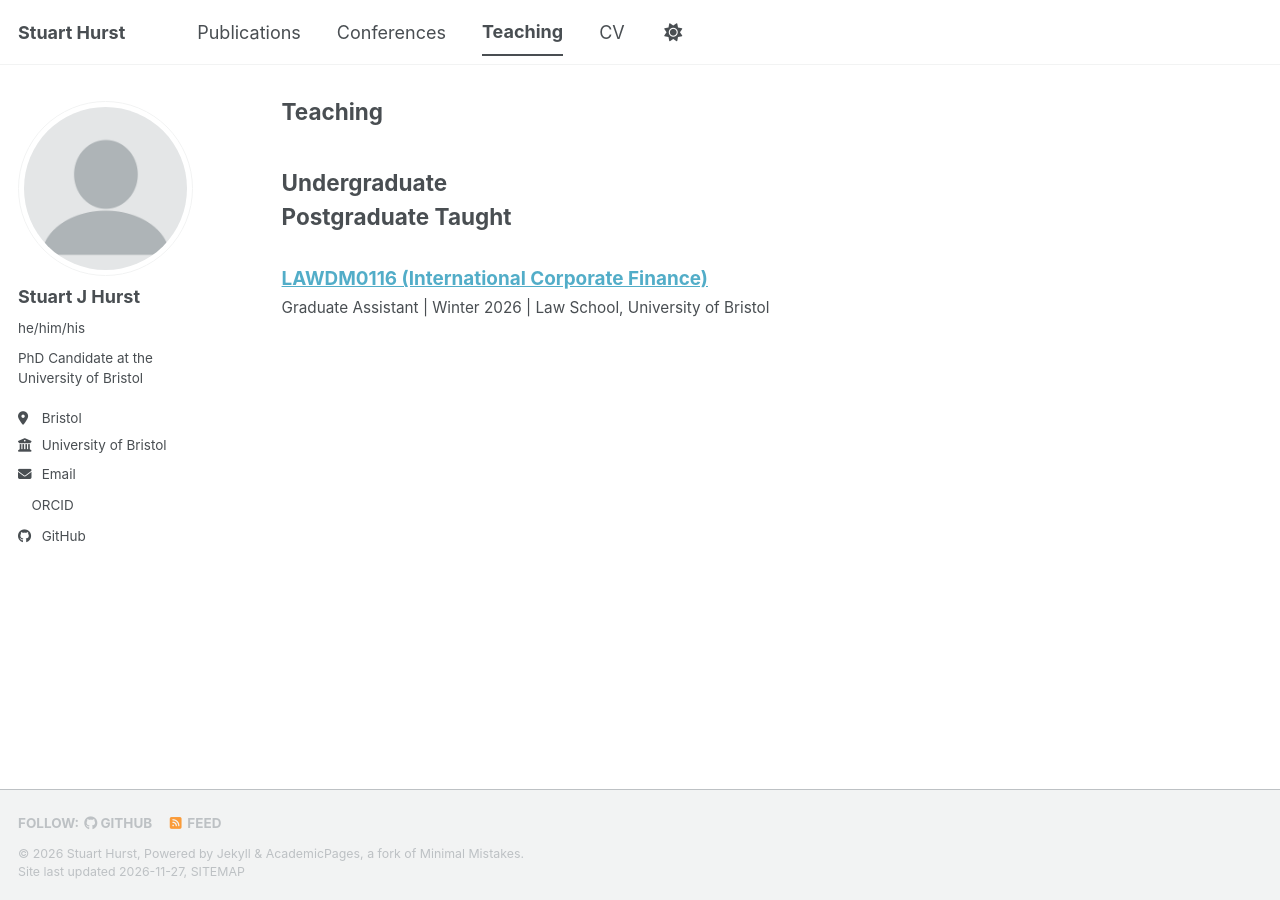
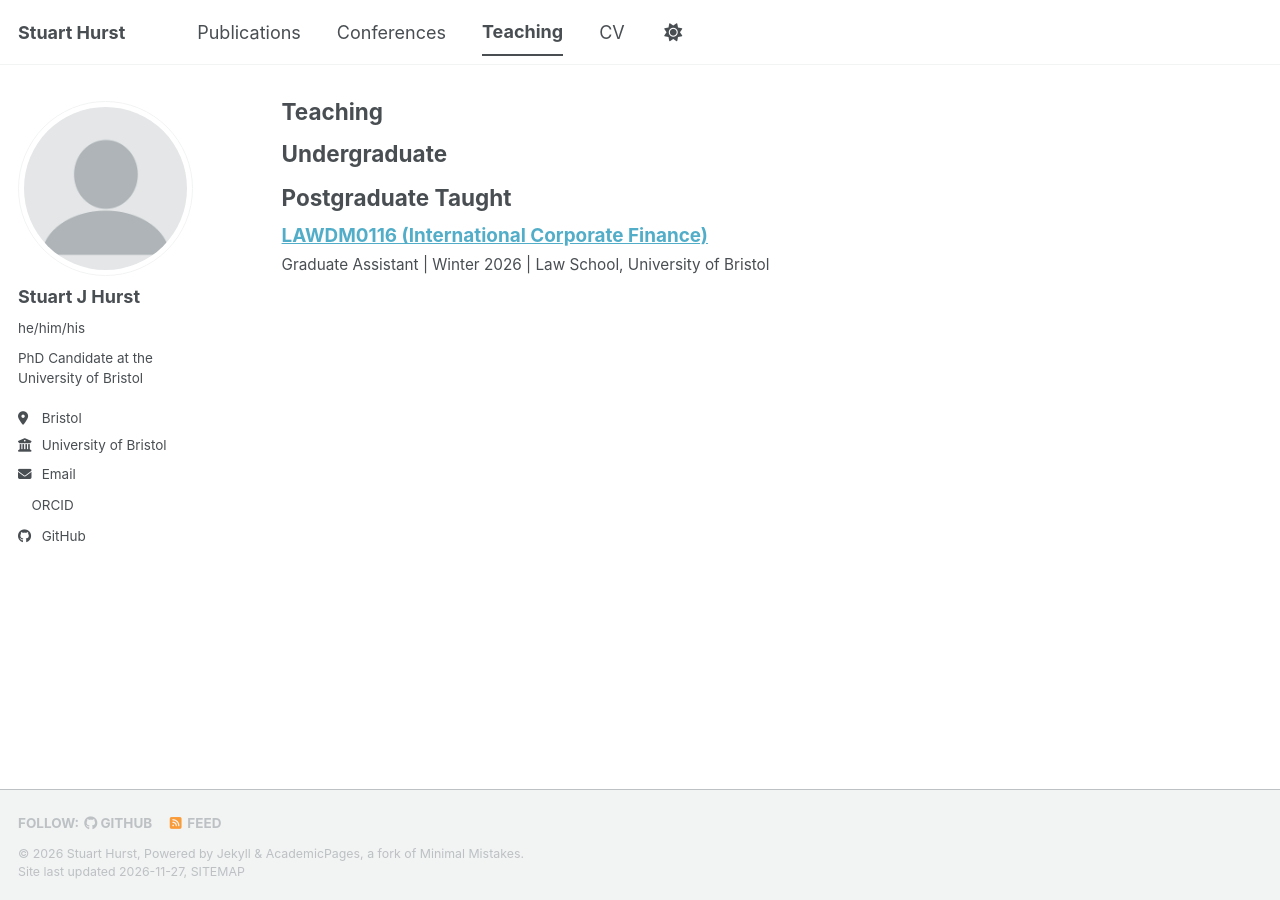
Before and after one commit to stuartjhurst/stuartjhurst.github.io, a Jekyll site: the page built from _pages/teaching.html, in a window 1280 px wide. Built offline with Jekyll 4.4.1, drawn with Linux system fonts in a browser that asks for light colours; a script bundle is joined from its source files by our own code; a style sheet for code colours, icons or effects is not loaded.

Commit message:
Update main.scss

```diff
--- a/assets/css/main.scss
+++ b/assets/css/main.scss
@@ -61,17 +61,18 @@
   font-size: 0.85em;
 }
 
-/* Tighten spacing between CV headings (e.g., Publications, Education) and content below */
+/* Reduce space above section headings and hyperlinked titles on the CV page */
 .page__content h2,
 .page__content h3,
 .archive h2,
 .archive h3 {
-  margin-bottom: 0.35em;
+  margin-top: 0.75em;
+  margin-bottom: 0.3em;
 }
 
-.page__content h2 + *,
-.page__content h3 + *,
-.archive h2 + *,
-.archive h3 + * {
-  margin-top: 0.2em;
+.page__content h2 a,
+.page__content h3 a,
+.archive h2 a,
+.archive h3 a {
+  margin-top: 0;
 }
```
